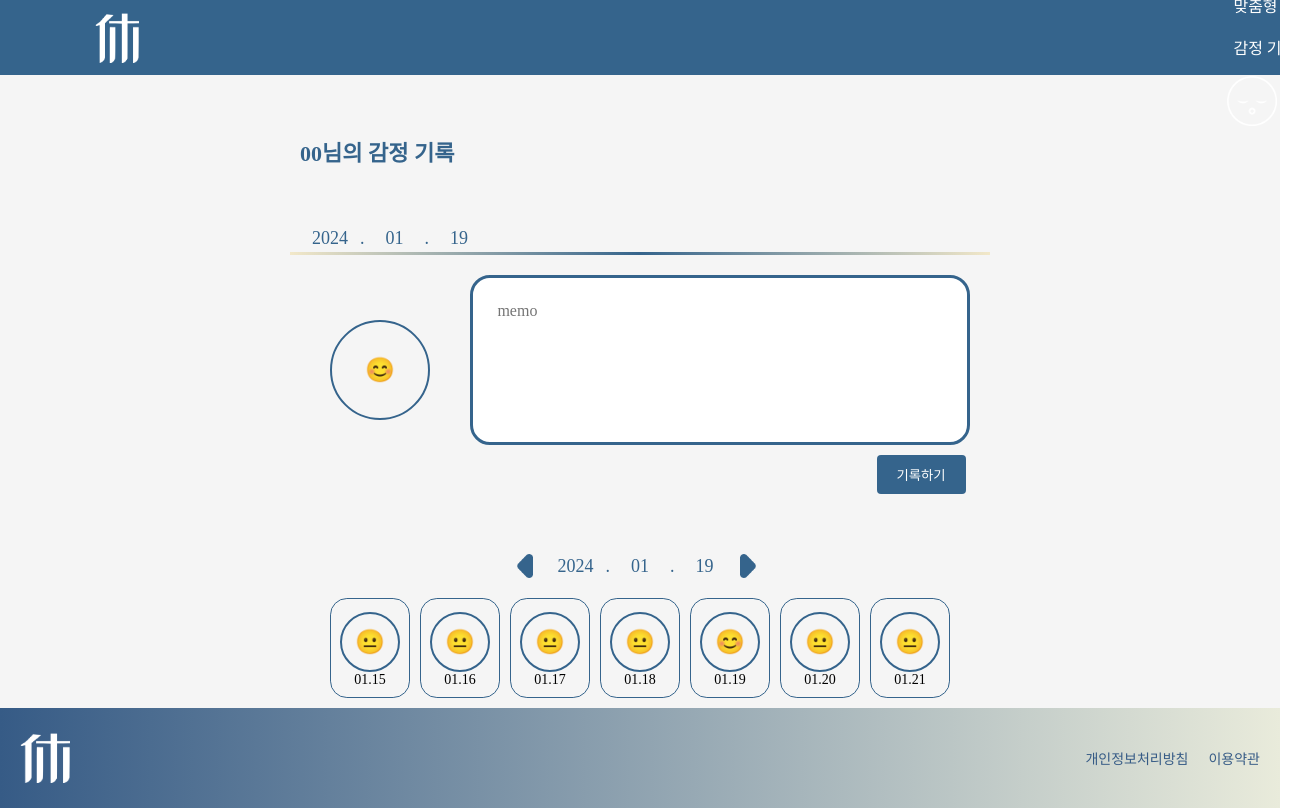
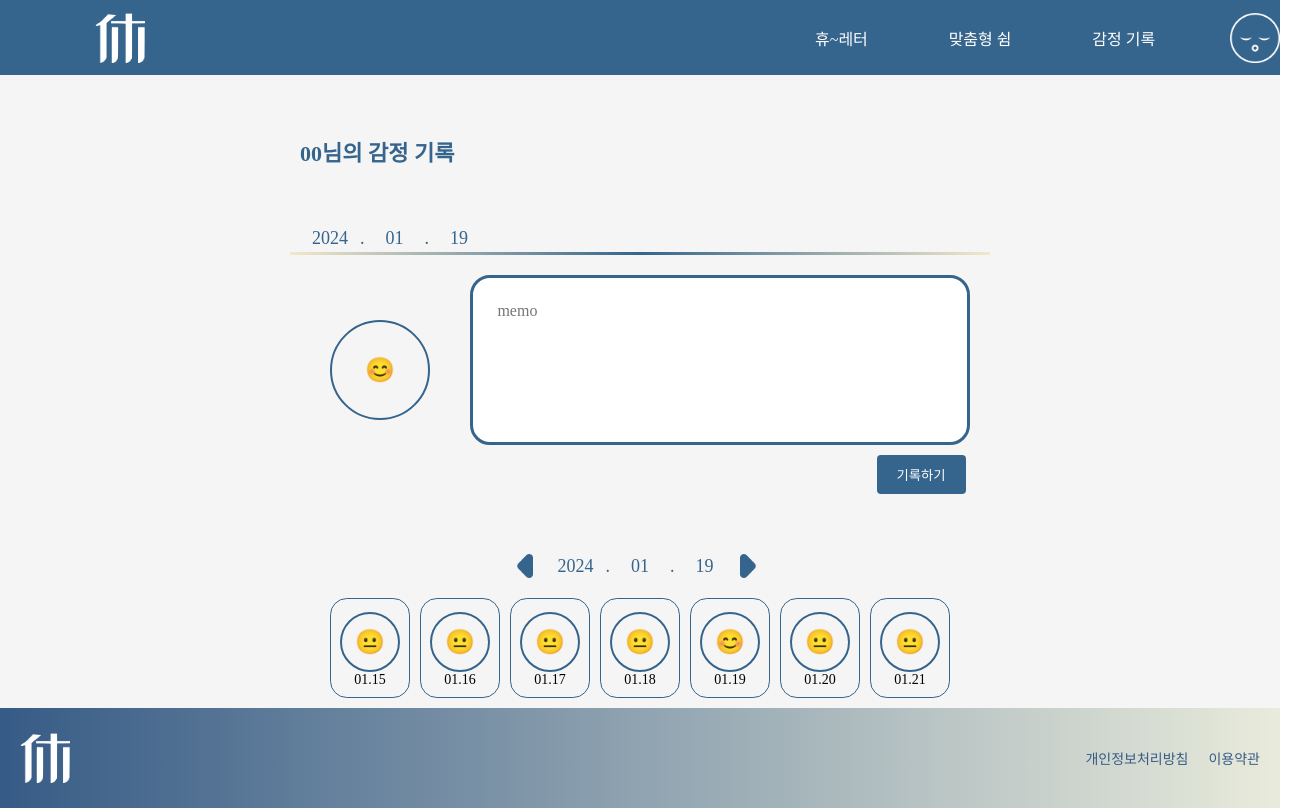
Before and after one commit to Serengeti-HYU/Hyu_frontend, a React (Create React App) app: page /record1 in a window 1280 px wide. Shown: the whole page, 1302 px wide, since content can reach past the window. Built offline with nearby package versions, Linux system fonts and the light colour scheme; a web font is replaced by a local one.

Commit message:
fix: 헤더 깨짐 수정

```diff
--- a/src/components/LoginHeader.jsx
+++ b/src/components/LoginHeader.jsx
@@ -11,6 +11,7 @@ const HeaderContainer = styled.div`
   display: flex;
   align-items: center;
   padding-left: 5.94rem;
+  justify-content: space-between;
 
   @media (max-width: 768px) {
     padding-left: 1rem;
@@ -21,10 +22,16 @@ const HeaderContainer = styled.div`
 
   #container {
     display: flex;
-    gap: 1rem; /* 간격을 조절하여 화면 크기에 맞게 조절 */
-    padding-left: 68rem; /* 좌우 여백 조절 */
+    gap: 4.3rem;
     align-items: center;
-    flex-wrap: wrap; /* 버튼들이 줄어들면서 줄 바꿈되도록 설정 */
+
+    @media (max-width: 768px) {
+      padding-left: 0;
+      gap: 1rem;
+      flex-direction: column;
+      align-items: flex-start;
+      width: 100%;
+    }
   }
 
   button {
@@ -33,7 +40,6 @@ const HeaderContainer = styled.div`
     color: white;
     font-size: inherit;
     cursor: pointer;
-    white-space: nowrap; /* 버튼 글씨가 줄바꿈되지 않도록 설정 */
 
     &:focus {
       outline: none;
@@ -50,6 +56,7 @@ const HeaderContainer = styled.div`
     display: flex;
     align-items: center;
     justify-content: center;
+    margin-right: 4.56rem;
 
     @media (max-width: 768px) {
       width: auto;
--- a/src/components/NoLoginHeader.jsx
+++ b/src/components/NoLoginHeader.jsx
@@ -10,6 +10,7 @@ const HeaderContainer = styled.div`
   display: flex;
   align-items: center;
   padding-left: 5.94rem;
+  justify-content: space-between;
 
   @media (max-width: 768px) {
     padding-left: 1rem;
@@ -21,7 +22,6 @@ const HeaderContainer = styled.div`
   #container {
     display: flex;
     gap: 4.3rem;
-    padding-left: 48.38rem;
     align-items: center;
 
     @media (max-width: 768px) {
@@ -45,7 +45,7 @@ const HeaderContainer = styled.div`
     }
   }
 
-  #login {
+  #loginNav {
     font-weight: 700;
     font-size: 0.875rem;
     border: 1px solid white;
@@ -55,6 +55,7 @@ const HeaderContainer = styled.div`
     display: flex;
     align-items: center;
     justify-content: center;
+    margin-right: 4.56rem;
 
     @media (max-width: 768px) {
       width: auto;
@@ -96,7 +97,7 @@ function NoLoginHeader() {
         <button onClick={() => navigateTo("/Record1")} id="Record1">
           감정 기록
         </button>
-        <div id="login">log in</div>
+        <div id="loginNav">log in</div>
       </div>
     </HeaderContainer>
   );
--- a/src/pages/Main/Login/Login.jsx
+++ b/src/pages/Main/Login/Login.jsx
@@ -3,7 +3,7 @@ import styled from "styled-components";
 import { useNavigate } from "react-router-dom";
 
 import Footer from "../../../components/footer";
-import NoLoginHeader from "../../../components/LoginHeader";
+import NoLoginHeader from "../../../components/NoLoginHeader";
 
 const Container = styled.div`
   display: flex;
```
